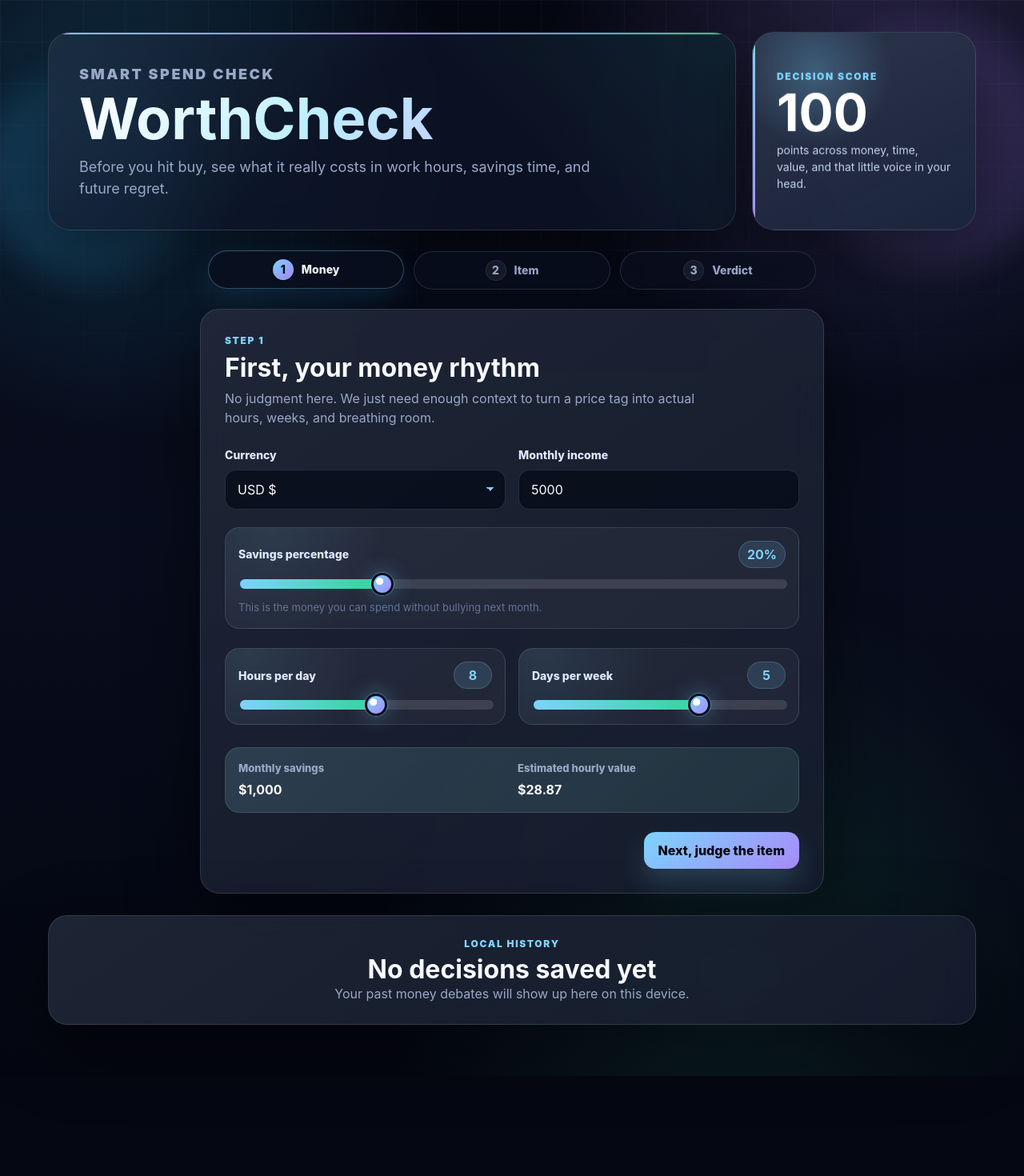
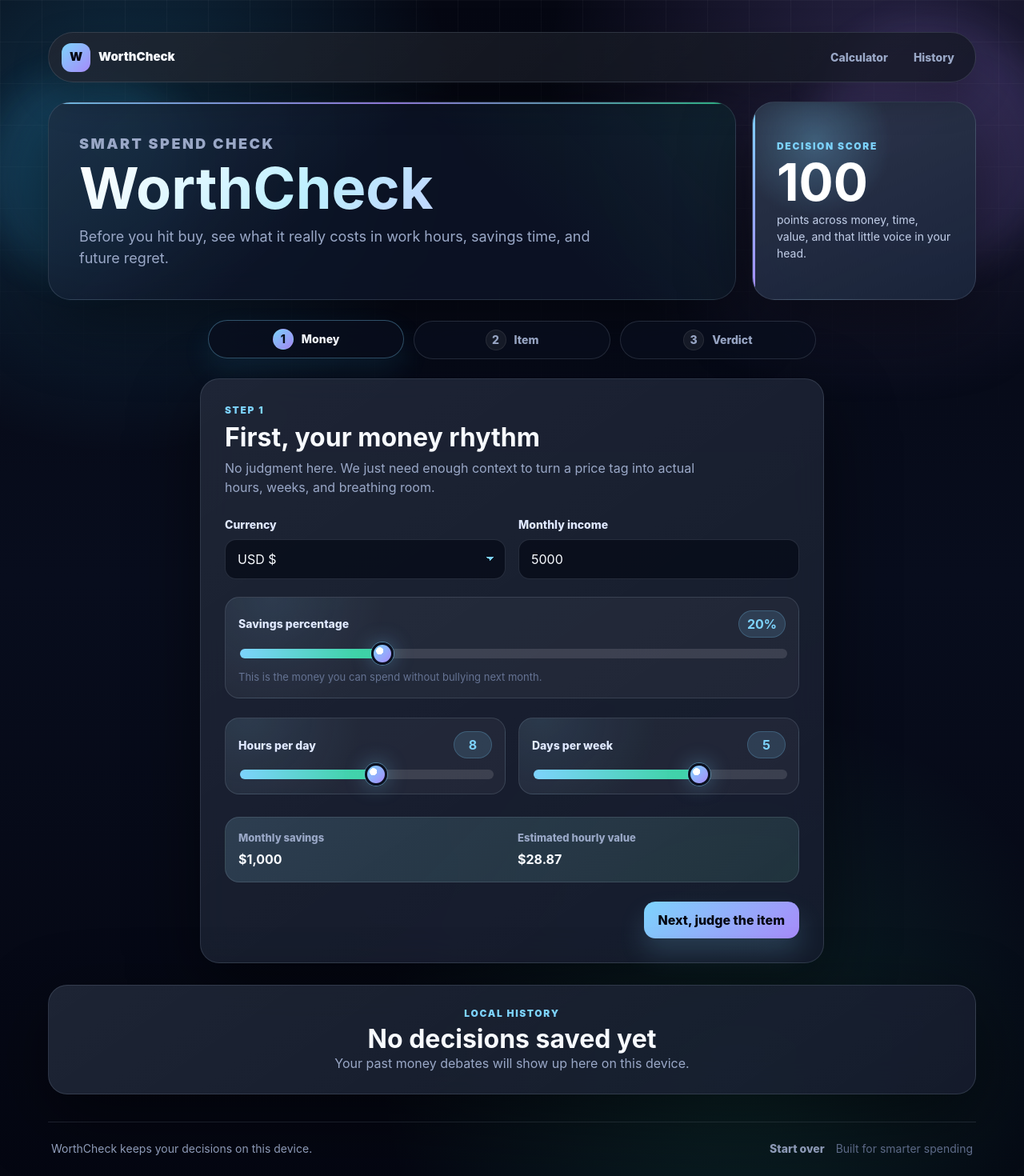
Before and after one commit to shivam21bb106/BUYorNOTT, a React (Vite) app: page / in a window 1280 px wide. Shown: the top 1470 px of the page at 80% size. Before the commit the page ends 1345 px from the top, so only its background shows below. Built offline with nearby package versions, Linux system fonts and the light colour scheme.

Commit message:
Add simple navbar and footer

```diff
--- a/src/App.css
+++ b/src/App.css
@@ -33,6 +33,83 @@
   right: -90px;
   top: 20px;
   width: 300px;
+}
+
+.top-nav {
+  align-items: center;
+  background:
+    linear-gradient(135deg, rgba(255, 255, 255, 0.09), rgba(255, 255, 255, 0.035)),
+    rgba(5, 9, 20, 0.72);
+  backdrop-filter: blur(20px);
+  -webkit-backdrop-filter: blur(20px);
+  border: 1px solid var(--border);
+  border-radius: 999px;
+  box-shadow: 0 18px 46px rgba(0, 0, 0, 0.28);
+  display: flex;
+  justify-content: space-between;
+  margin: 0 0 24px;
+  padding: 10px 12px;
+  position: sticky;
+  top: 16px;
+  z-index: 10;
+}
+
+.brand-mark,
+.nav-links,
+.site-footer div {
+  align-items: center;
+  display: flex;
+}
+
+.brand-mark,
+.nav-links a,
+.site-footer a {
+  color: var(--text);
+  text-decoration: none;
+}
+
+.brand-mark {
+  font-size: 15px;
+  font-weight: 900;
+  gap: 10px;
+  padding-left: 4px;
+}
+
+.brand-mark span {
+  align-items: center;
+  background: linear-gradient(135deg, var(--primary), var(--violet));
+  border-radius: 12px;
+  color: #050712;
+  display: inline-flex;
+  height: 36px;
+  justify-content: center;
+  width: 36px;
+}
+
+.nav-links {
+  gap: 4px;
+}
+
+.nav-links a {
+  border-radius: 999px;
+  color: var(--muted);
+  font-size: 14px;
+  font-weight: 800;
+  padding: 10px 14px;
+  transition:
+    background 160ms ease,
+    color 160ms ease,
+    transform 160ms ease;
+}
+
+.nav-links a:hover,
+.site-footer a:hover {
+  color: var(--primary);
+}
+
+.nav-links a:hover {
+  background: rgba(125, 211, 252, 0.1);
+  transform: translateY(-1px);
 }
 
 .hero-section {
@@ -874,6 +951,34 @@ button {
   text-align: center;
 }
 
+.site-footer {
+  align-items: center;
+  border-top: 1px solid var(--border);
+  color: var(--muted);
+  display: flex;
+  gap: 16px;
+  justify-content: space-between;
+  margin-top: 34px;
+  padding: 22px 4px 0;
+}
+
+.site-footer p,
+.site-footer span,
+.site-footer a {
+  font-size: 14px;
+}
+
+.site-footer div {
+  color: var(--subtle);
+  gap: 14px;
+}
+
+.site-footer a {
+  color: var(--muted);
+  font-weight: 800;
+  transition: color 160ms ease;
+}
+
 @media (max-width: 820px) {
   .app-shell {
     padding-top: 24px;
@@ -928,9 +1033,35 @@ button {
   .history-actions {
     justify-content: flex-start;
   }
+
+  .site-footer {
+    align-items: flex-start;
+    flex-direction: column;
+  }
 }
 
 @media (max-width: 520px) {
+  .top-nav {
+    align-items: stretch;
+    border-radius: 20px;
+    flex-direction: column;
+    gap: 8px;
+    position: static;
+  }
+
+  .brand-mark {
+    padding-left: 0;
+  }
+
+  .nav-links {
+    display: grid;
+    grid-template-columns: 1fr 1fr;
+  }
+
+  .nav-links a {
+    text-align: center;
+  }
+
   .hero-section h1 {
     font-size: 48px;
   }
--- a/src/App.jsx
+++ b/src/App.jsx
@@ -820,7 +820,7 @@ function ResultCard({ result, onReset, onEdit, onShare }) {
 function HistoryTable({ history, onClear, onDelete, onEdit }) {
   if (history.length === 0) {
     return (
-      <section className="panel history-panel empty-history">
+      <section className="panel history-panel empty-history" id="history">
         <div>
           <p className="eyebrow">Local history</p>
           <h2>No decisions saved yet</h2>
@@ -831,7 +831,7 @@ function HistoryTable({ history, onClear, onDelete, onEdit }) {
   }
 
   return (
-    <section className="panel history-panel">
+    <section className="panel history-panel" id="history">
       <div className="history-heading">
         <div>
           <p className="eyebrow">Local history</p>
@@ -955,7 +955,18 @@ function App() {
   }
 
   return (
-    <main className="app-shell">
+    <main className="app-shell" id="top">
+      <nav className="top-nav" aria-label="Main navigation">
+        <a className="brand-mark" href="#top" aria-label="WorthCheck home">
+          <span>W</span>
+          WorthCheck
+        </a>
+        <div className="nav-links">
+          <a href="#calculator">Calculator</a>
+          <a href="#history">History</a>
+        </div>
+      </nav>
+
       <section className="hero-section">
         <div>
           <p className="eyebrow">Smart spend check</p>
@@ -974,7 +985,7 @@ function App() {
 
       <StepIndicator activeStep={activeStep} />
 
-      <div className="workspace">
+      <div className="workspace" id="calculator">
         {activeStep === 1 ? (
           <IncomeStep
             income={income}
@@ -1012,6 +1023,14 @@ function App() {
         }
         onEdit={handleEdit}
       />
+
+      <footer className="site-footer">
+        <p>WorthCheck keeps your decisions on this device.</p>
+        <div>
+          <a href="#calculator">Start over</a>
+          <span>Built for smarter spending</span>
+        </div>
+      </footer>
     </main>
   )
 }
```
